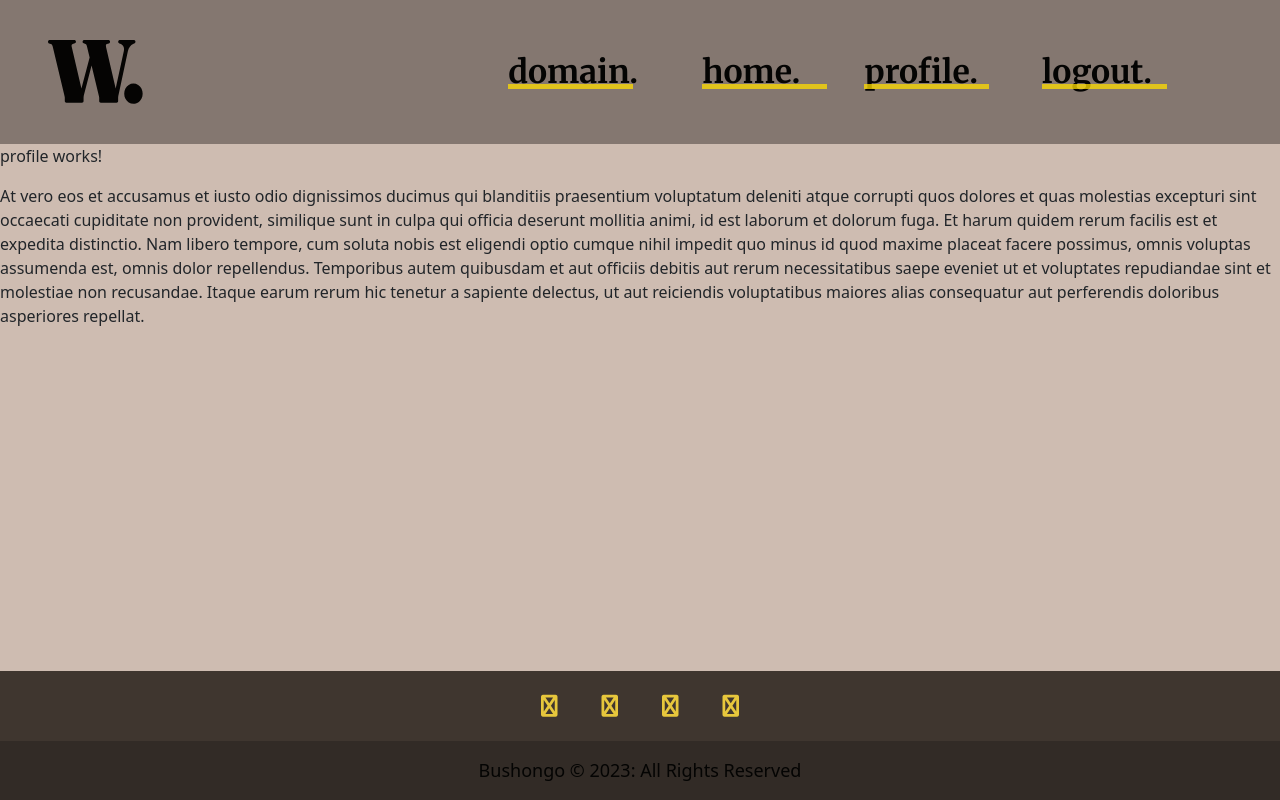
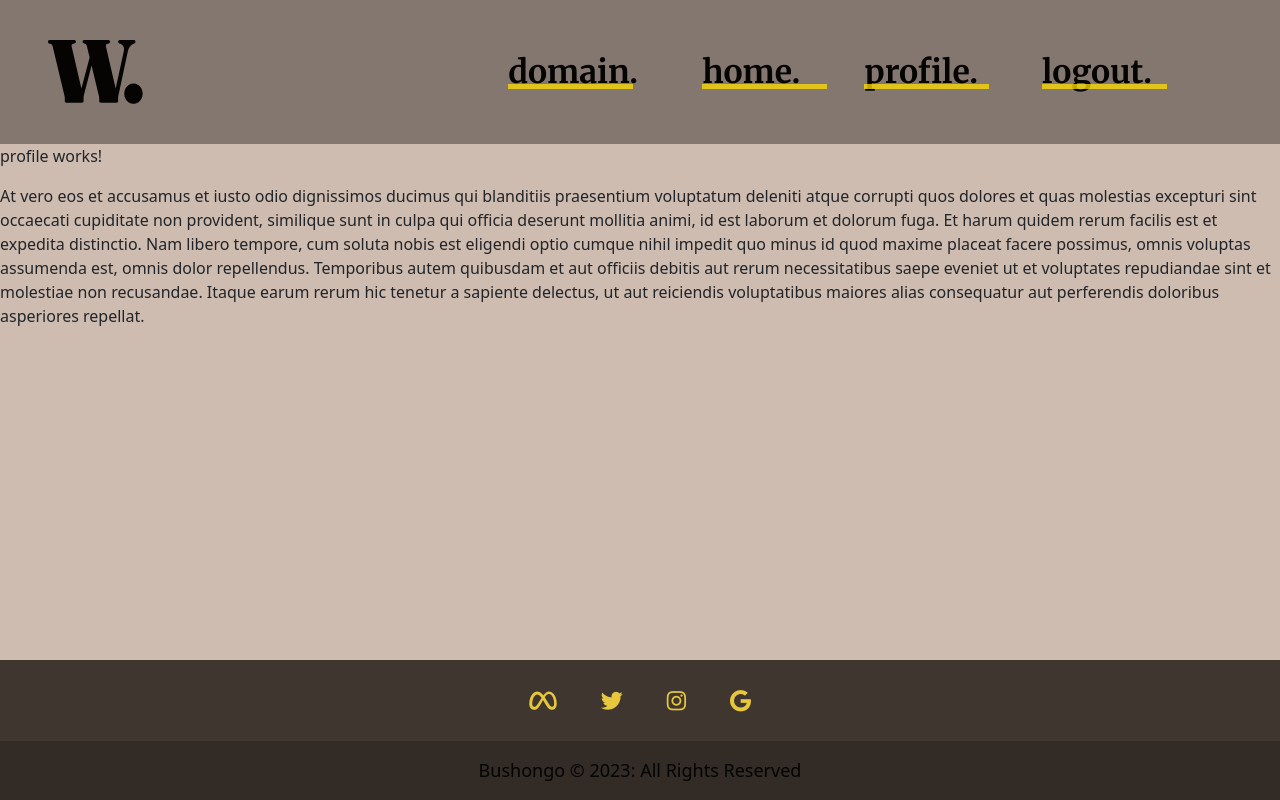
Before and after one commit to returnT0/bspwe, an Angular app: page / in a window 1280 px wide. Built offline with nearby package versions, Linux system fonts and the light colour scheme.

Commit message:
NgOptimizedImage removed

```diff
--- a/src/app/app.module.ts
+++ b/src/app/app.module.ts
@@ -35,7 +35,6 @@ const routes: Routes = [
     ReactiveFormsModule,
     RouterModule.forRoot(routes),
     NgbModule,
-    NgOptimizedImage,
   ],
   providers: [],
   bootstrap: [AppComponent]
--- a/src/app/footer/footer.component.css
+++ b/src/app/footer/footer.component.css
@@ -13,12 +13,12 @@ footer {
   gap: 2em;
 }
 
-.social a {
+.social i {
   color: #e7c73c;
   text-decoration: none;
 }
 
-.social a:hover {
+.social i:hover {
   color: #e7c73c;
   opacity: 0.8;
 }
--- a/src/app/footer/footer.component.html
+++ b/src/app/footer/footer.component.html
@@ -3,13 +3,13 @@
   <div class="container p-4 pb-0">
     <!-- Section: Social media -->
     <section class="social mb-4">
-      <a class="fa fa-facebook" href="#!" role="button"></a>
+      <a href="#!" role="button"><i class="fa-brands fa-meta"></i></a>
 
-      <a class="fa fa-twitter" href="#!" role="button"></a>
+      <a href="#!" role="button"><i class="fa-brands fa-twitter"></i></a>
 
-      <a class="fa fa-instagram" href="#" role="button"></a>
+      <a href="#" role="button"><i class="fa-brands fa-instagram"></i></a>
 
-      <a class="fa fa-google" href="#!" role="button"></a>
+      <a href="#!" role="button"><i class="fa-brands fa-google"></i></a>
     </section>
     <!-- Section: Social media -->
   </div>
--- a/src/app/nav-menu/nav-menu.component.html
+++ b/src/app/nav-menu/nav-menu.component.html
@@ -1,7 +1,7 @@
 <main>
   <header class="navbar" style="background-color:#847770;">
     <div class="navbar flex">
-      <img class="logo" ngSrc="../../assets/logo.svg" alt="Company Logo" height="40" width="65">
+      <img class="logo" src="../../assets/logo.svg" alt="Company Logo" height="40" width="65">
 <!--      <img class="menu-btn" ngSrc="../../assets/icon-menu.svg" alt="burger" height="17" width="40">-->
     </div>
     <nav class="nav">
@@ -15,7 +15,6 @@
           <a (click)="logout()" [routerLinkActiveOptions]="{exact: true}" class="link" routerLink="/home"
              routerLinkActive="active">home.</a>
         </li>
-
         <li>
           <a (click)="logout()" [routerLinkActiveOptions]="{exact: true}" class="link" routerLink="/profile"
              routerLinkActive="active">profile.</a>
```
